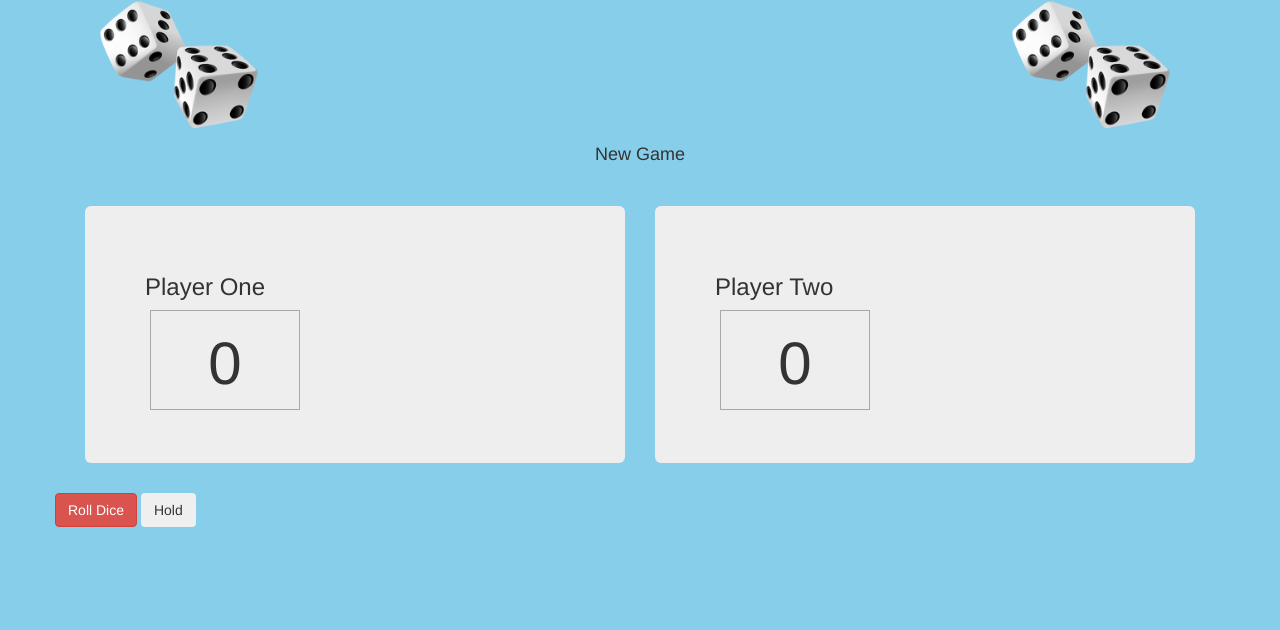
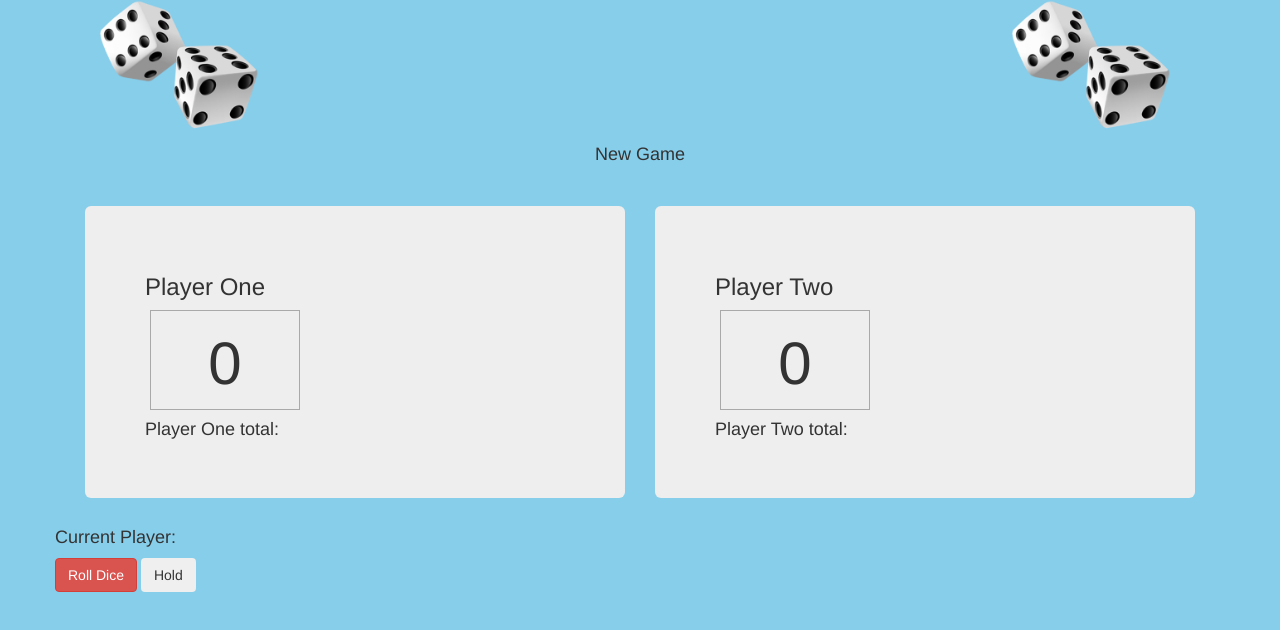
Before and after one commit to munganyendesandrine/Pig_Dice, a plain HTML site: page index.html in a window 1280 px wide. Shown: the part 64-694 px from the top of the page. Drawn offline with Linux system fonts and the light colour scheme.

```diff
--- a/index.html
+++ b/index.html
@@ -19,27 +19,33 @@
             <div class="row" id="game">
 
             </div>
-            <div class="col-md-6">
+            <div class="col-md-6" id="playerone">
             <div class="jumbotron">
               <h3>Player One</h3>
               <div class="dice">0
 
               </div>
+              <h4><span id="p1NameOutput">Player One </span>total:<span id="p1BankTotal"></span></h4>
+
             </div>
           </div>
 
-           <div class="col-md-6">
+           <div class="col-md-6" id="playertwo">
             <div class="jumbotron">
                 <h3>Player Two</h3>
                 <div class="dice">0
 
                     </div>
+                    <h4><span id="p1NameOutput">Player Two </span>total:<span id="p1BankTotal"></span></h4>
+
             </div>
 
          </div>
          <div class="row">
+            <h4>Current Player:<span id="currentPlayer"></span></h4>
          <button type="submit" class="btn btn-danger">Roll Dice</button>
          <button type="button" class="btn btn-dark">Hold</button>
+         <h3 id="winner"></h3>
         </div>
       </div>
       </div>
```
